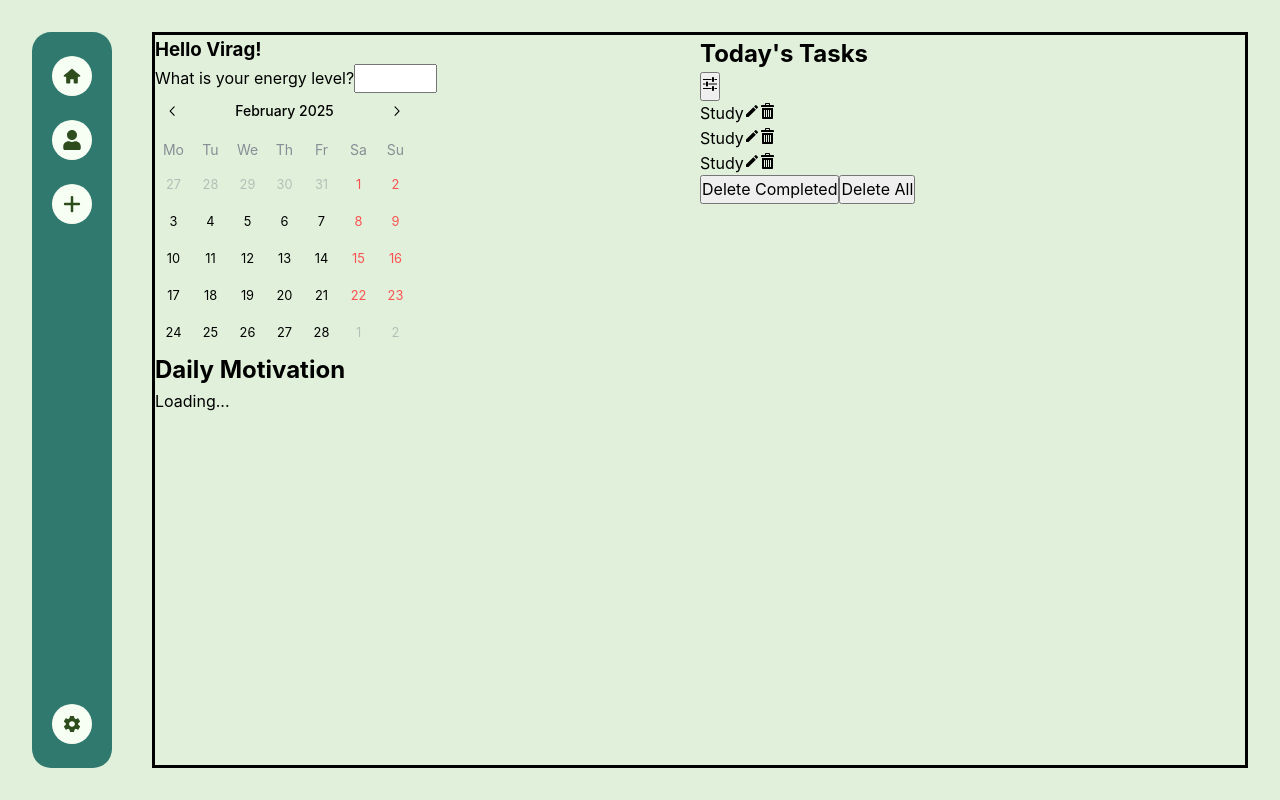
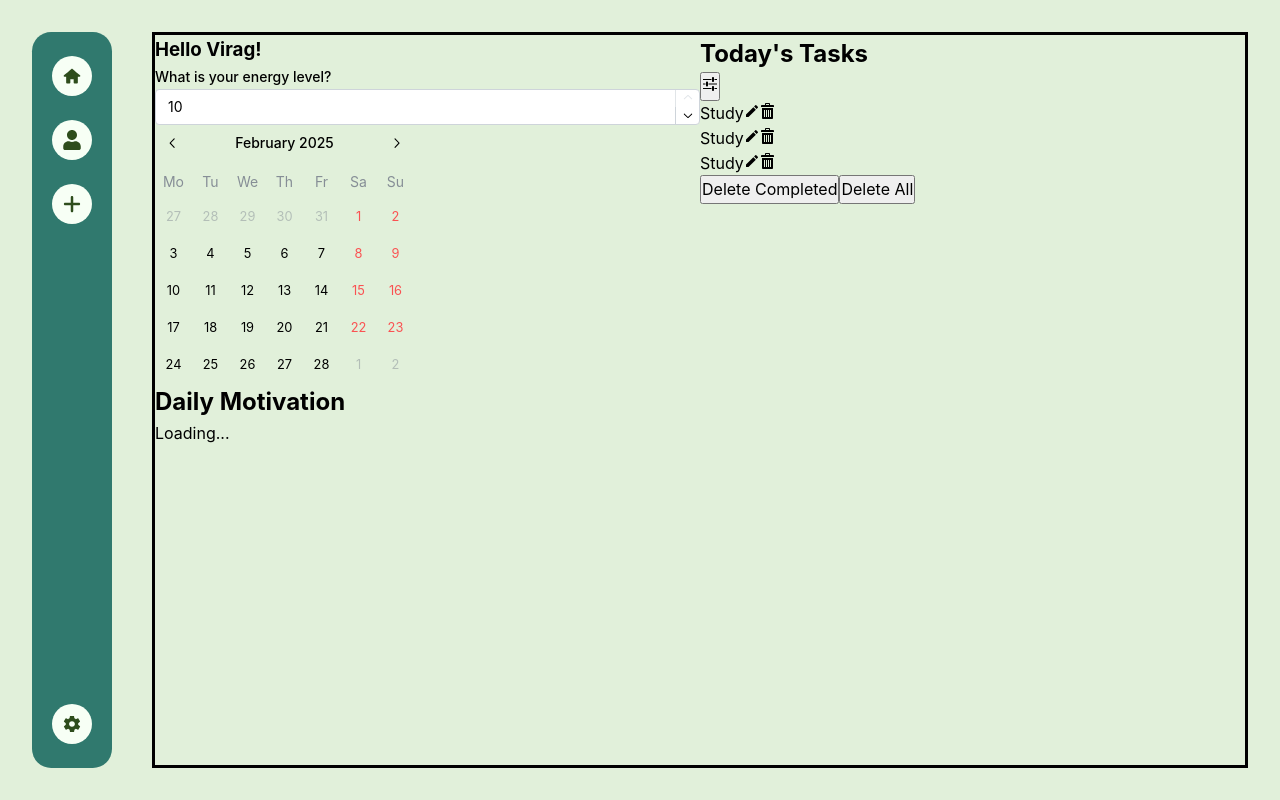
Before and after one commit to virag-ky/TaskVibe, a React (Vite) app in the folder src/renderer/: page / in a window 1280 px wide. Built offline with nearby package versions, Linux system fonts and the light colour scheme; no server answers; the database is empty.

Commit message:
Add NumberInput component for the energy level

```diff
--- a/src/renderer/src/components/Greeting.jsx
+++ b/src/renderer/src/components/Greeting.jsx
@@ -1,10 +1,22 @@
+import { useState } from 'react'
+import { NumberInput } from '@mantine/core'
+
 function Greeting() {
+  const [energyLevel, setEnergyLevel] = useState(10)
+
   return (
     <section className="greeting">
       <h1>Hello Virag!</h1>
       <form>
-        <label htmlFor="energy-level">What is your energy level?</label>
-        <input type="number" name="energy-level" id="energy-level" min={1} max={10} />
+        <NumberInput
+          label="What is your energy level?"
+          min={1}
+          max={10}
+          clampBehavior="strict"
+          defaultValue={energyLevel}
+          value={energyLevel}
+          onChange={setEnergyLevel}
+        />
       </form>
     </section>
   )
```
